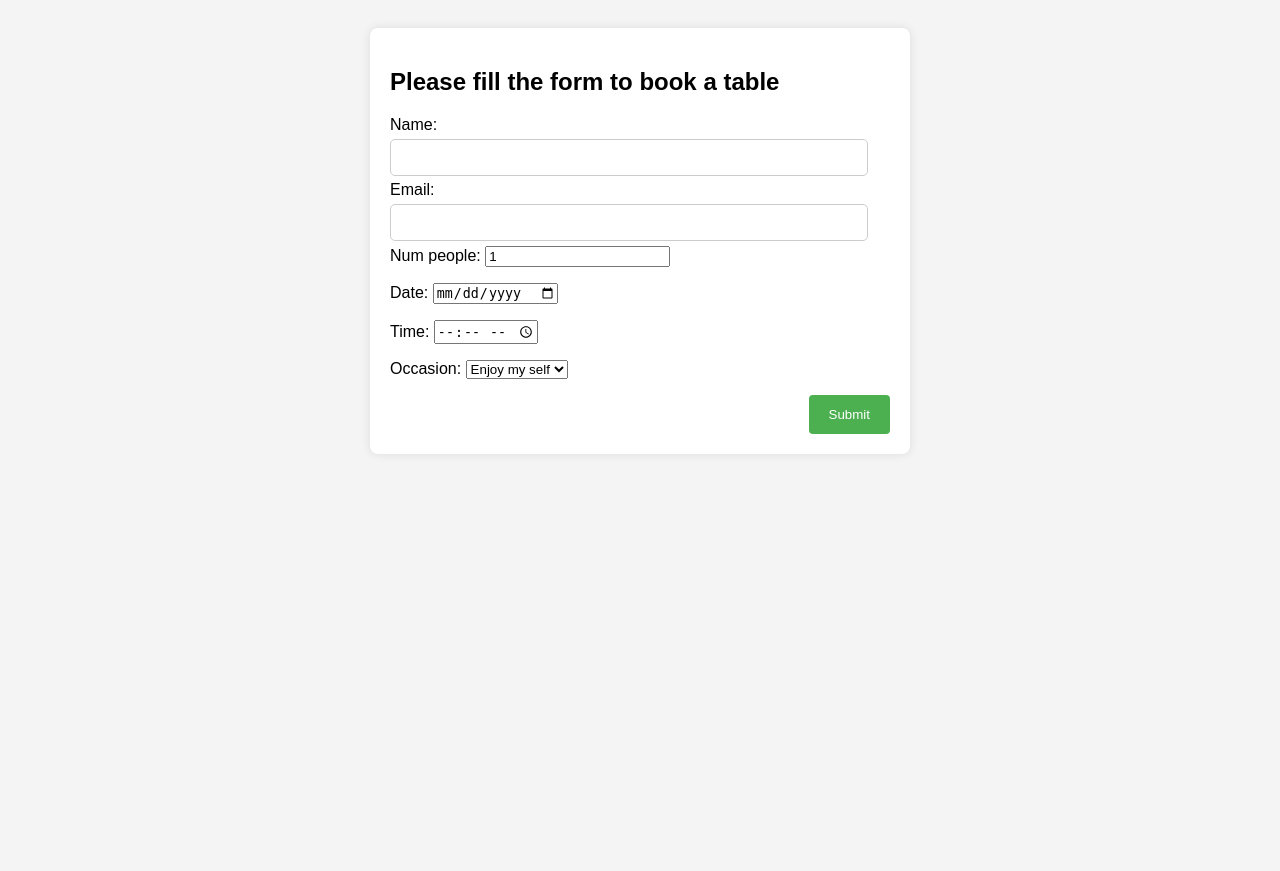
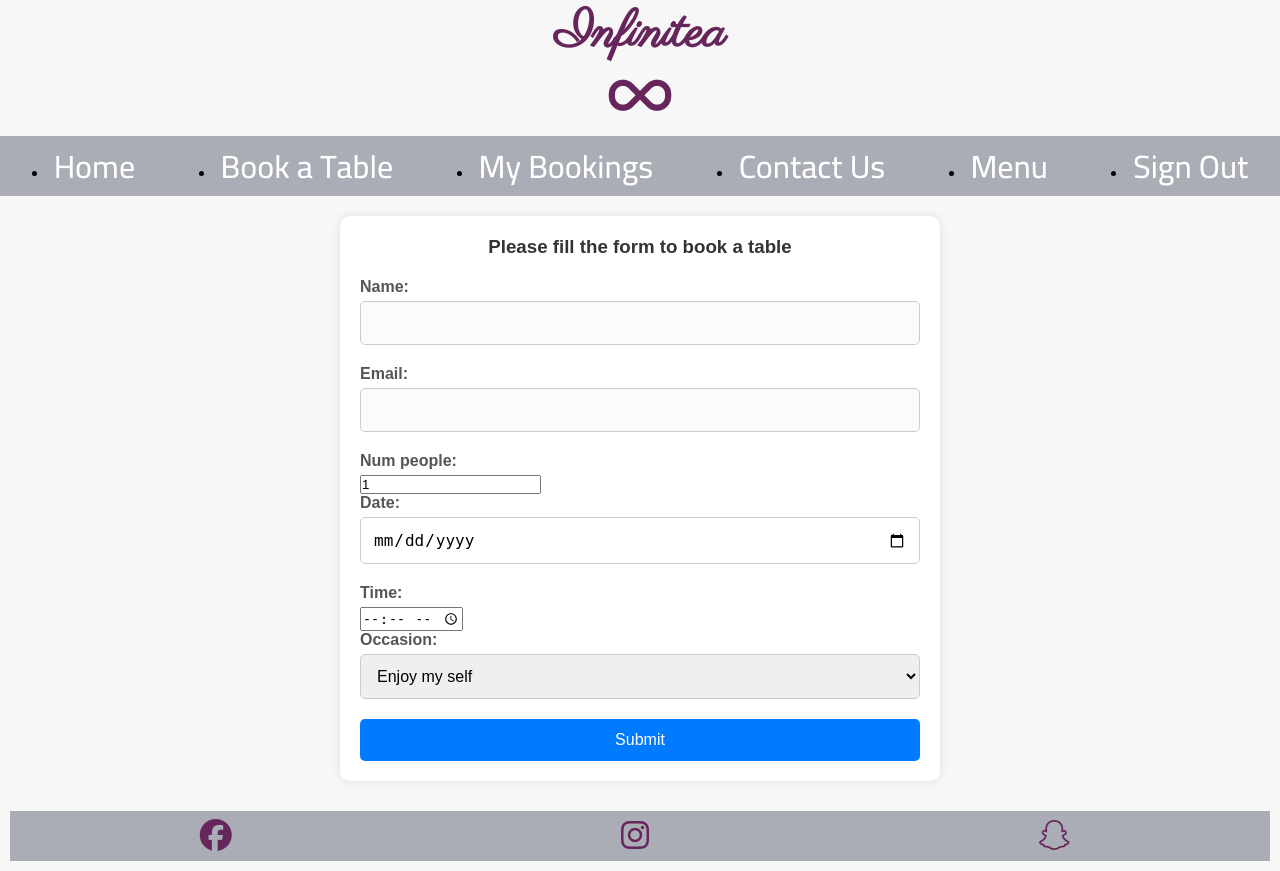
Before and after one commit to WaseemRabah/restaurantapp, a Django app: page /create_booking/ in a window 1280 px wide. Before the commit the page ends 434 px from the top, so only its background shows below. Run offline with Django 4.2, Linux system fonts and the light colour scheme; a user stored in the database is signed in; some libraries are stand-ins or nearby versions.

Commit message:
Edit create booking template

```diff
--- a/restaurant/models.py
+++ b/restaurant/models.py
@@ -7,7 +7,7 @@ from django.contrib.auth.models import User
 class Booking(models.Model):
     user = models.ForeignKey(User, on_delete=models.CASCADE, default=None)
     name = models.CharField(max_length=30)
-    email = models.EmailField(unique=True)
+    email = models.EmailField()
     num_people = models.PositiveIntegerField(default=1)
     date = models.DateTimeField()
     time = models.TimeField()
--- a/restaurant/templates/base.html
+++ b/restaurant/templates/base.html
@@ -31,7 +31,7 @@
             {% if user.is_authenticated %}
                 <li><a href="{% url 'logout' %}">Sign Out</a></li>
             {% else %}
-                <li><a href="{% url 'register' %}">Rigester</a></li>
+                <li><a href="{% url 'register' %}">Register</a></li>
             {% endif %}
         </nav>
 </header>
--- a/restaurant/templates/booking/booking_form.html
+++ b/restaurant/templates/booking/booking_form.html
@@ -1,72 +1,114 @@
-<!DOCTYPE html>
-<html lang="en">
-<head>
-    <meta charset="UTF-8">
-    <meta name="viewport" content="width=device-width, initial-scale=1.0">
-    <title>Create Booking</title>
+{% extends "base.html" %}
+{% load static %}
+
+{% block title %}Create Booking{% endblock %}
+
+{% block content %}
 <style>
-        body {
+    body, html {
+        margin: 0;
+        padding: 0;
         font-family: Arial, sans-serif;
-            background-color: #f4f4f4;
+        background-color: #f7f7f7;
+        min-height: 100vh;
+        display: flex;
+        flex-direction: column;
+    }
+
+    .container {
+        flex: 1;
+        display: flex;
+        justify-content: center;
+        align-items: center;
         padding: 20px;
     }
 
     form {
+        width: 100%;
+        max-width: 600px;
         background-color: #fff;
         padding: 20px;
-            border-radius: 8px;
+        border-radius: 10px;
         box-shadow: 0 0 10px rgba(0, 0, 0, 0.1);
-            max-width: 500px;
-            margin: 0 auto;
-            overflow: hidden; /* Clearfix */
+        box-sizing: border-box;
+    }
+
+    h3 {
+        text-align: center;
+        margin-bottom: 20px;
+        color: #333;
+    }
+
+    label {
+        display: block;
+        margin-bottom: 5px;
+        color: #555;
+        font-weight: bold;
     }
 
     input[type="text"],
     input[type="email"],
-        textarea {
-            width: calc(100% - 22px); /* Adjusted width */
-            padding: 10px;
-            margin: 5px 0;
+    input[type="date"],
+    select {
+        width: 100%;
+        padding: 12px;
+        margin-bottom: 20px;
         border: 1px solid #ccc;
         border-radius: 5px;
+        font-size: 16px;
         box-sizing: border-box;
-            float: left; /* Float the input elements */
     }
 
     button[type="submit"] {
-            background-color: #4CAF50;
-            color: white;
-            padding: 12px 20px;
+        width: 100%;
+        padding: 12px;
+        background-color: #007bff;
+        color: #fff;
         border: none;
-            border-radius: 4px;
+        border-radius: 5px;
         cursor: pointer;
-            float: right;
+        font-size: 16px;
     }
 
     button[type="submit"]:hover {
-            background-color: #45a049;
+        background-color: #0056b3;
     }
 
-        /* Clearfix for float elements */
-        .clearfix::after {
-            content: "";
-            clear: both;
-            display: table;
+    .error-message {
+        background-color: #ffe6e6;
+        color: #dc3545;
+        padding: 10px;
+        border-radius: 5px;
+        margin-top: 20px;
     }
 
-        /* Error message style */
-        .error-message {
-            color: red;
-            font-size: 14px;
-            margin-top: 5px;
+    .error-message p {
+        margin: 0;
+        font-weight: bold;
+    }
+
+    .error-message ul {
+        margin: 10px 0 0;
+        padding-left: 20px;
+    }
+
+    .error-message li {
+        list-style: none;
+    }
+
+    footer {
+        background-color: #f7f7f7;
+        text-align: center;
+        padding: 10px;
+        margin-top: auto;
+        width: 100%;
     }
 </style>
-</head>
-<body>
 
-    <form method="post" class="clearfix"> <!-- Add clearfix class -->
+<div class="container">
+    <form method="post" class="clearfix">
         {% csrf_token %}
-        <h2>Please fill the form to book a table</h2> <!-- Moved h2 inside the form -->
+        <h3>Please fill the form to book a table</h3>
         {{ form.as_p }}
         <button type="submit">Submit</button>
 
@@ -84,6 +126,6 @@
             </div>
         {% endif %}
     </form>
+</div>
 
-</body>
-</html>
+{% endblock %}
--- a/restaurant/views.py
+++ b/restaurant/views.py
@@ -40,7 +40,7 @@ def loginPage(request):
 
         if user is not None:
             login(request, user)
-            return redirect('home')
+            return redirect('create_booking')
         else:
             messages.info(request, 'Username or Password is incorrect')
 
@@ -72,6 +72,8 @@ def create_booking(request):
 
     context = {'form': form}
     return render(request, 'booking/booking_form.html', context)
+
+
 
 
 def update_booking(request, pk):
--- a/static/css/styles.css
+++ b/static/css/styles.css
@@ -34,9 +34,11 @@ main {
 
 h1 {
     font-family: parisienne, sans-serif;
-    font-size: 80px;
+    font-size: 50px;
     color: #67265b;
     text-align: center;
+    margin-top: 0;
+    padding-top: 0;
 }
 
 h2{
@@ -140,6 +142,7 @@ footer {
     background-color: #aaadb5;
     height: 50px;
     align-items: center;
+    margin-bottom: 0;
 }
 
 
```
Also changed, not shown: FEATURES.md (+4 -0 lines), restaurant/templates/accounts/login.html (+27 -18 lines), db.sqlite3, documentation/login-image.png (added), restaurant/migrations/0005_alter_booking_email.py (added). Lines whose indentation alone changed are shown as unchanged.
